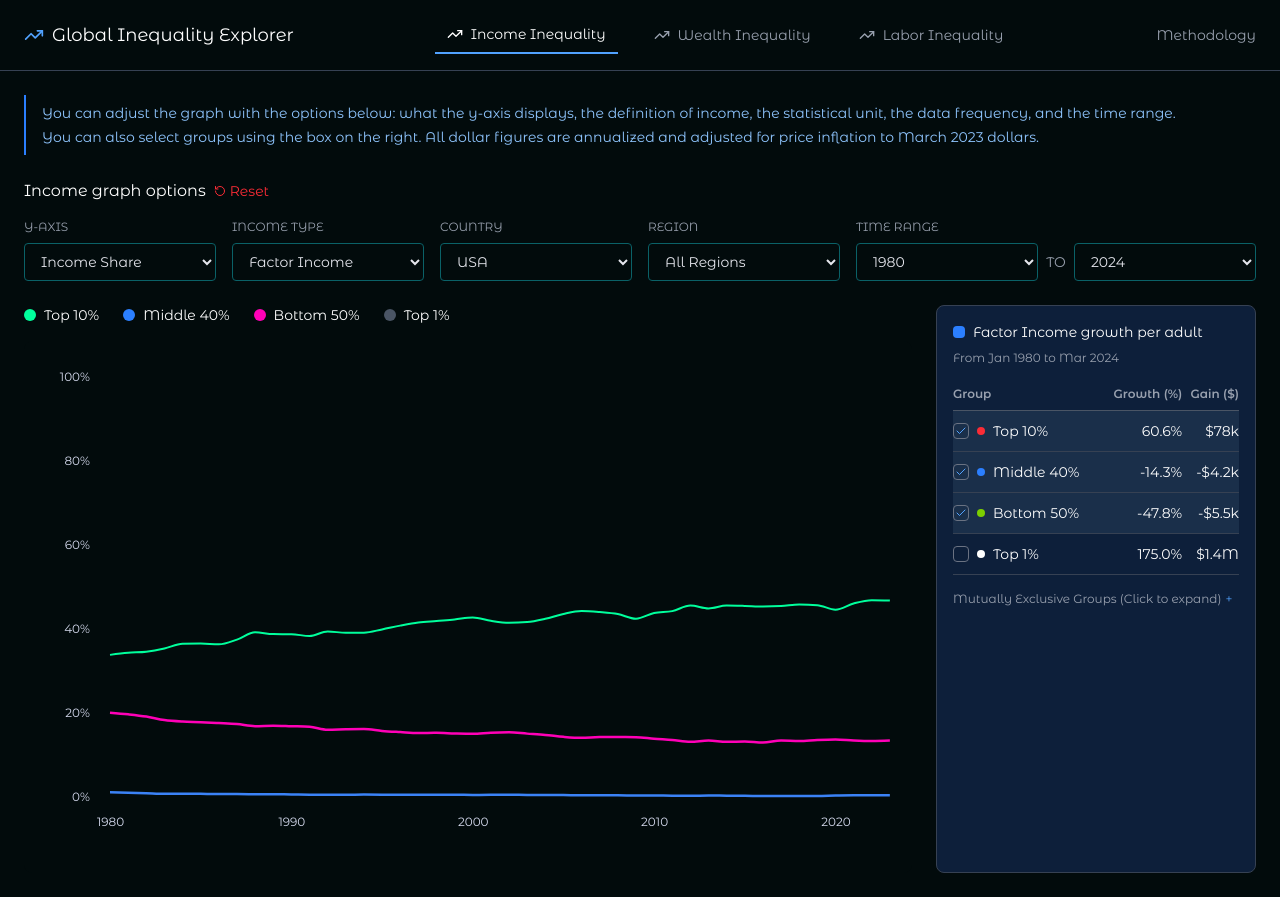
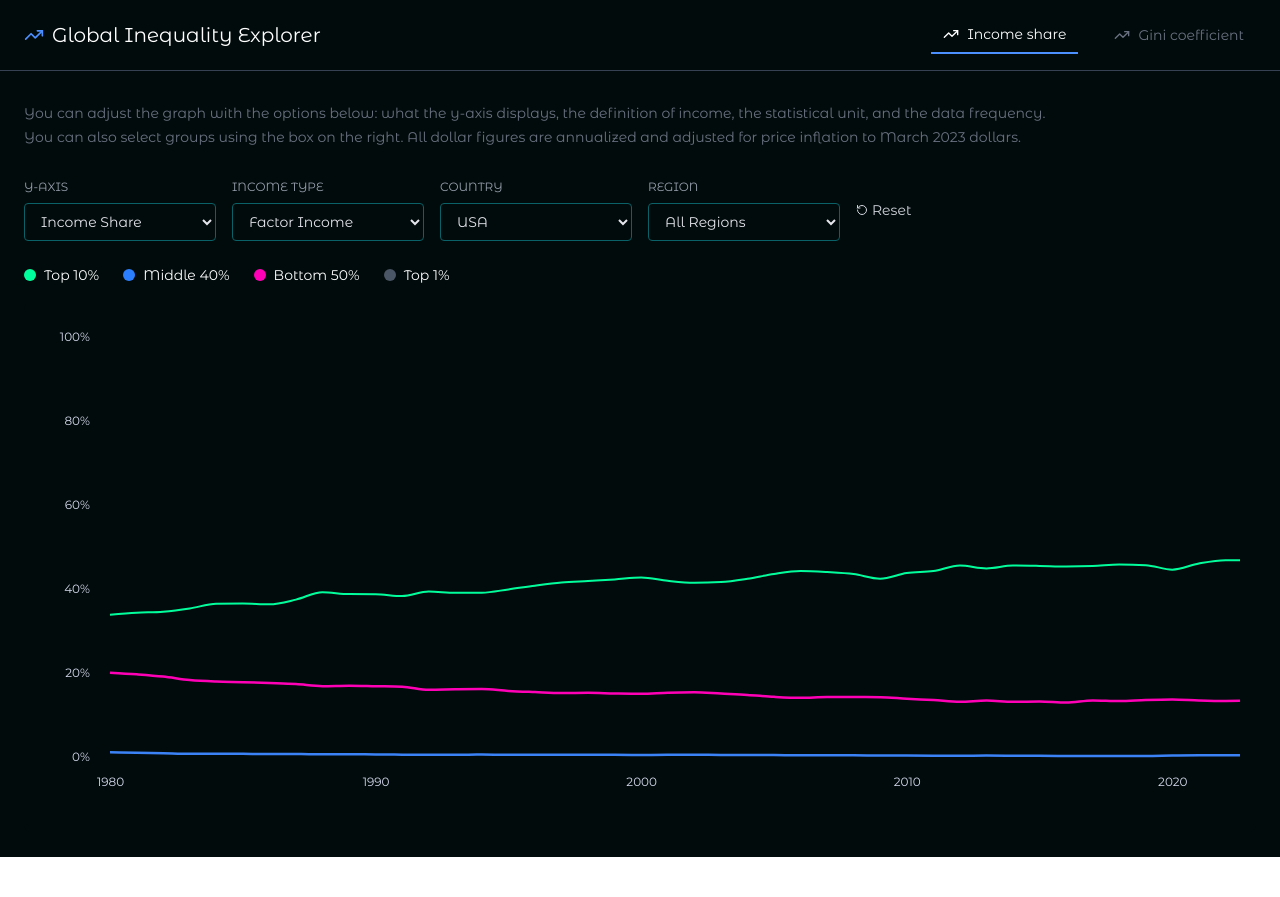
Before and after one commit to sandravizz/Global-Ineqaulity-Explorer, a React (Vite) app: page / in a window 1280 px wide. After the commit the page ends 857 px from the top, so only its background shows below. Built offline with nearby package versions, Linux system fonts and the light colour scheme.

Commit message:
layout adjustment

```diff
--- a/src/app/App.tsx
+++ b/src/app/App.tsx
@@ -1,9 +1,9 @@
-import { useState } from 'react';
-import { TrendingUp } from 'lucide-react';
-import { FilterPanel } from '@/app/components/FilterPanel';
-import { MainChart } from '@/app/components/MainChart';
-import { DataTable } from '@/app/components/DataTable';
-import { Navigation } from '@/app/components/Navigation';
+import { useState } from "react";
+import { TrendingUp } from "lucide-react";
+import { FilterPanel } from "@/app/components/FilterPanel";
+import { MainChart } from "@/app/components/MainChart";
+import { DataTable } from "@/app/components/DataTable";
+import { Navigation } from "@/app/components/Navigation";
 
 export default function App() {
   const [selectedGroups, setSelectedGroups] = useState({
@@ -14,12 +14,10 @@ export default function App() {
   });
 
   const [filters, setFilters] = useState({
-    yAxis: 'Income Share',
-    incomeType: 'Factor Income',
-    country: 'US',
-    region: 'All',
-    startYear: '1980',
-    endYear: '2024',
+    yAxis: "Income Share",
+    incomeType: "Factor Income",
+    country: "US",
+    region: "All",
   });
 
   return (
@@ -28,44 +26,40 @@ export default function App() {
       <header className="border-b border-gray-700 bg-[#020b0c]">
         <div className="max-w-[1600px] mx-auto px-6 py-4 flex items-center justify-between">
           <div className="flex items-center gap-2">
-            <TrendingUp className="w-5 h-5 text-blue-400" />
-            <h1 className="text-lg">Global Inequality Explorer</h1>
+            <TrendingUp className="w-5 h-5 text-[#4c8ffe]" />
+            <h1 className="text-xl">Global Inequality Explorer</h1>
           </div>
           <Navigation />
-          <div className="text-sm text-gray-400">Methodology</div>
         </div>
       </header>
 
       <div className="max-w-[1600px] mx-auto px-6 py-6">
         {/* Instructions */}
-        <div className="mb-6 text-sm text-blue-300 border-l-2 border-blue-500 pl-4 py-2">
+        <div className="mb-6 text-sm text-gray-500 py-2">
           <p className="mb-1">
-           You can adjust the graph with the options below: what the y-axis displays, the definition of income, the statistical unit, the data frequency, and the time range.
+            You can adjust the graph with the options below: what the y-axis
+            displays, the definition of income, the statistical unit, and the
+            data frequency.
           </p>
           <p>
-            You can also select groups using the box on the right. All dollar figures are annualized and adjusted for price inflation to March 2023 dollars.
+            You can also select groups using the box on the right. All dollar
+            figures are annualized and adjusted for price inflation to March
+            2023 dollars.
           </p>
         </div>
-
-        {/* Filter Panel */}
         <FilterPanel filters={filters} setFilters={setFilters} />
-
-        {/* Main Content */}
-        <div className="flex gap-6">
-          {/* Chart */}
+        <div className="flex">
           <div className="flex-1">
             <MainChart
               selectedGroups={selectedGroups}
               setSelectedGroups={setSelectedGroups}
               filters={filters}
             />
+            {/* <DataTable
+              selectedGroups={selectedGroups}
+              setSelectedGroups={setSelectedGroups}
+            /> */}
           </div>
-
-          {/* Data Table */}
-          <DataTable
-            selectedGroups={selectedGroups}
-            setSelectedGroups={setSelectedGroups}
-          />
         </div>
       </div>
     </div>
--- a/src/app/components/DataTable.tsx
+++ b/src/app/components/DataTable.tsx
@@ -68,18 +68,17 @@ export function DataTable({ selectedGroups, setSelectedGroups }: DataTableProps)
   };
 
   return (
-    <div className="w-80 bg-[#0d1f3a] rounded-lg p-4 border border-gray-700">
+    <div className="w-80 bg-[#020b0c] rounded-lg p-4 border border-[#0a6167]">
       <div className="mb-3">
         <div className="flex items-center gap-2 mb-2">
-          <div className="w-3 h-3 bg-blue-500 rounded-sm"></div>
-          <h3 className="text-sm">Factor Income growth per adult</h3>
+          <h3 className="text-sm">National Income Shares</h3>
         </div>
         <p className="text-xs text-gray-400">From Jan 1980 to Mar 2024</p>
       </div>
 
       <table className="w-full text-sm">
         <thead>
-          <tr className="border-b border-gray-600">
+          <tr className="border-b border-[#0a6167]">
             <th className="text-left py-2 text-xs text-gray-400">Group</th>
             <th className="text-right py-2 text-xs text-gray-400">Growth (%)</th>
             <th className="text-right py-2 text-xs text-gray-400">Gain ($)</th>
@@ -90,7 +89,7 @@ export function DataTable({ selectedGroups, setSelectedGroups }: DataTableProps)
             <tr
               key={row.id}
               onClick={() => handleToggle(row.id, row.interactive)}
-              className={`border-b border-gray-700 ${
+              className={`border-b border-[#0a6167] ${
                 row.interactive ? 'cursor-pointer hover:bg-[#1a2f4a]' : 'opacity-60 cursor-not-allowed'
               } ${
                 row.selected ? 'bg-[#1a2f4a]' : ''
@@ -101,7 +100,7 @@ export function DataTable({ selectedGroups, setSelectedGroups }: DataTableProps)
                   <div className={`w-4 h-4 border rounded flex items-center justify-center ${
                     row.interactive ? 'border-gray-500' : 'border-gray-700 bg-gray-800'
                   }`}>
-                    {row.selected && <Check className="w-3 h-3 text-blue-400" />}
+                    {row.selected && <Check className="w-3 h-3" />}
                   </div>
                   <span className={`w-2 h-2 ${row.color} rounded-full`}></span>
                   <span className="text-sm">{row.label}</span>
@@ -113,13 +112,6 @@ export function DataTable({ selectedGroups, setSelectedGroups }: DataTableProps)
           ))}
         </tbody>
       </table>
-
-      <div className="mt-4">
-        <button className="text-xs text-gray-400 hover:text-gray-300 flex items-center gap-1">
-          Mutually Exclusive Groups (Click to expand)
-          <span className="text-blue-400">+</span>
-        </button>
-      </div>
     </div>
   );
 }
--- a/src/app/components/FilterPanel.tsx
+++ b/src/app/components/FilterPanel.tsx
@@ -7,8 +7,6 @@ interface Filters {
   incomeType: string;
   country: string;
   region: string;
-  startYear: string;
-  endYear: string;
 }
 
 interface FilterPanelProps {
@@ -19,7 +17,6 @@ interface FilterPanelProps {
 export function FilterPanel({ filters, setFilters }: FilterPanelProps) {
   const countries = getCountries();
   const regions = getRegions();
-  const years = Array.from({ length: 45 }, (_, i) => (1980 + i).toString());
 
   const handleReset = () => {
     setFilters({
@@ -27,24 +24,11 @@ export function FilterPanel({ filters, setFilters }: FilterPanelProps) {
       incomeType: 'Factor Income',
       country: 'US',
       region: 'All',
-      startYear: '1980',
-      endYear: '2024',
     });
   };
 
   return (
     <div className="mb-6">
-      <div className="flex items-center gap-2 mb-4">
-        <h2 className="text-base">Income graph options</h2>
-        <button
-          onClick={handleReset}
-          className="text-red-500 text-sm flex items-center gap-1 hover:text-red-400"
-        >
-          <RotateCcw className="w-3 h-3" />
-          Reset
-        </button>
-      </div>
-
       <div className="grid grid-cols-12 gap-4 mb-4">
         {/* Y-AXIS */}
         <div className="col-span-2">
@@ -103,32 +87,13 @@ export function FilterPanel({ filters, setFilters }: FilterPanelProps) {
             ))}
           </select>
         </div>
-
-        {/* DATE RANGE */}
-        <div className="col-span-4">
-          <label className="block text-xs text-gray-400 mb-2">TIME RANGE</label>
-          <div className="flex gap-2 items-center">
-            <select
-              value={filters.startYear}
-              onChange={(e) => setFilters({ ...filters, startYear: e.target.value })}
-              className="flex-1 bg-[#020b0c] border border-[#0a6167] rounded px-3 py-2 text-sm text-[#e5e6ed] focus:outline-none focus:border-blue-500"
-            >
-              {years.map(year => (
-                <option key={year}>{year}</option>
-              ))}
-            </select>
-            <div className="text-gray-400 text-sm">TO</div>
-            <select
-              value={filters.endYear}
-              onChange={(e) => setFilters({ ...filters, endYear: e.target.value })}
-              className="flex-1 bg-[#020b0c] border border-[#0a6167] rounded px-3 py-2 text-sm text-[#e5e6ed] focus:outline-none focus:border-blue-500"
-            >
-              {years.map(year => (
-                <option key={year}>{year}</option>
-              ))}
-            </select>
-          </div>
-        </div>
+            <button
+          onClick={handleReset}
+          className="text-gray-300 text-sm flex items-center gap-1 hover:text-gray-300"
+        >
+          <RotateCcw className="w-3 h-3" />
+          Reset
+        </button>
       </div>
     </div>
   );
--- a/src/app/components/MainChart.tsx
+++ b/src/app/components/MainChart.tsx
@@ -1,6 +1,5 @@
 import { useEffect, useRef, useState } from "react";
 import * as d3 from "d3";
-import { Download, Share2 } from "lucide-react";
 import { filterData, DataRow } from "@/data/inequalityData";
 
 interface SelectedGroups {
@@ -44,11 +43,6 @@ export function MainChart({
       filters.region === "All" ? undefined : filters.region,
     );
 
-    // Filter by year range
-    const startYear = parseInt(filters.startYear);
-    const endYear = parseInt(filters.endYear);
-    data = data.filter((d) => d.year >= startYear && d.year <= endYear);
-
     // If multiple countries/regions, aggregate the data by year
     const aggregatedData = new Map<number, DataRow>();
     data.forEach((row) => {
@@ -69,6 +63,9 @@ export function MainChart({
     );
 
     if (chartData.length === 0) return;
+
+    const startYear = chartData[0].year;
+    const endYear = chartData[chartData.length - 1].year;
 
     // Transform data based on y-axis selection
     const transformedData = chartData.map((d) => {
--- a/src/app/components/Navigation.tsx
+++ b/src/app/components/Navigation.tsx
@@ -6,9 +6,8 @@ export function Navigation() {
   const [activeTab, setActiveTab] = useState('income');
 
   const tabs = [
-    { id: 'income', label: 'Income Inequality' },
-    { id: 'wealth', label: 'Wealth Inequality' },
-    { id: 'labor', label: 'Labor Inequality' },
+    { id: 'income', label: 'Income share' },
+    { id: 'wealth', label: 'Gini coefficient' },
   ];
 
   return (
@@ -19,8 +18,8 @@ export function Navigation() {
           onClick={() => setActiveTab(tab.id)}
           className={`flex items-center gap-2 px-3 py-2 text-sm transition-colors ${
             activeTab === tab.id
-              ? 'text-white border-b-2 border-blue-400'
-              : 'text-gray-400 hover:text-gray-300'
+              ? 'text-white border-b-2 border-[#4c8ffe]'
+              : 'text-gray-500 hover:text-gray-300'
           }`}
         >
           <TrendingUp className="w-4 h-4" />
```
Also changed, not shown: 8 other files (tests, documents, lock files or other folders).
